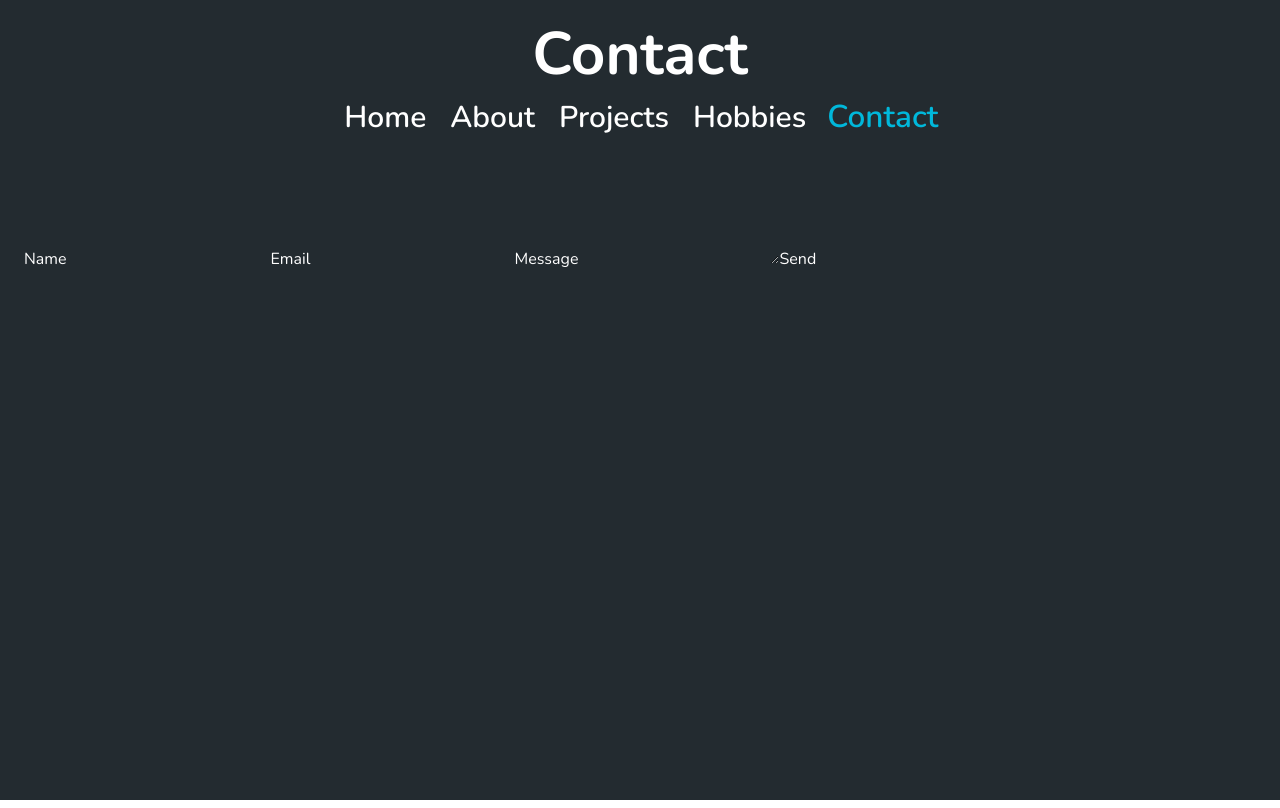
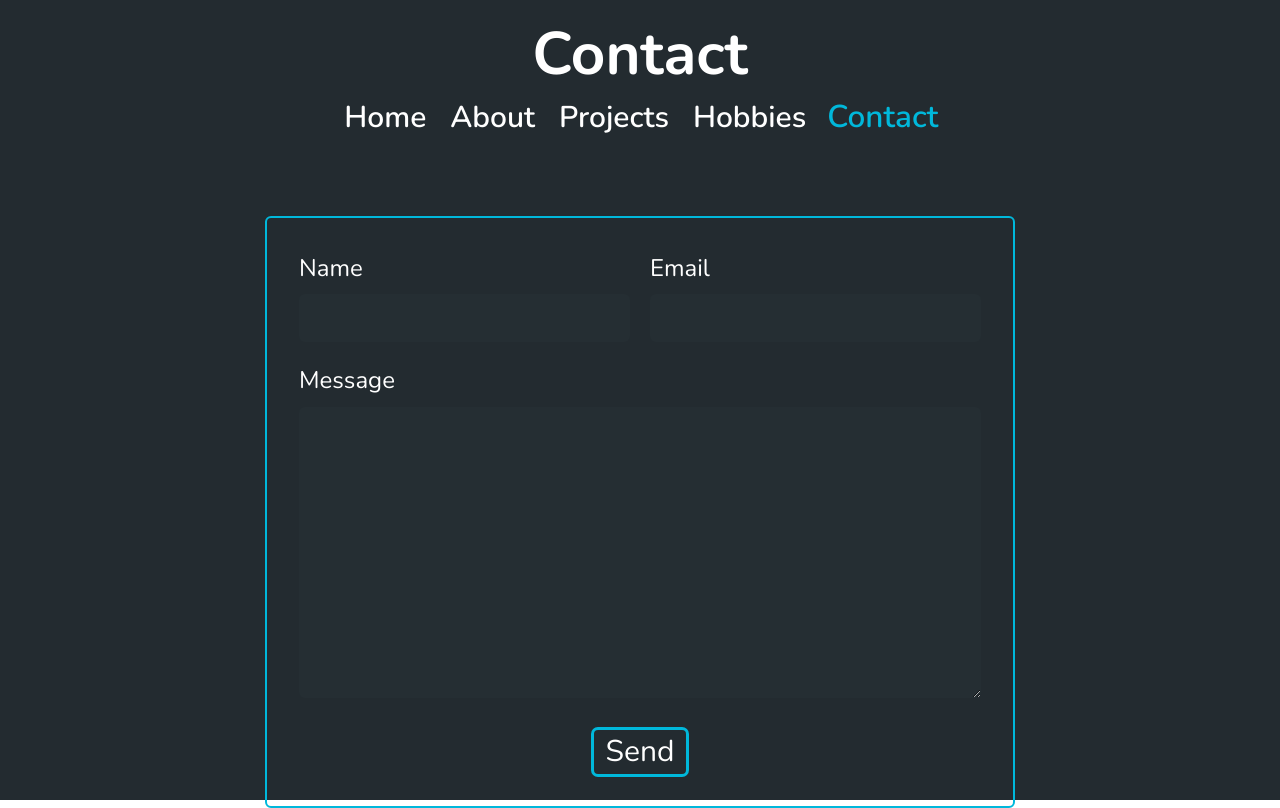
Before and after one commit to smithy773/portfolio-XP, a React (Vite) app: page /contact in a window 1280 px wide. Built offline with nearby package versions, Linux system fonts and the light colour scheme.

Commit message:
Style ContactForm

```diff
--- a/src/components/Pages/Contact/ContactForm.tsx
+++ b/src/components/Pages/Contact/ContactForm.tsx
@@ -33,14 +33,39 @@ export default function ContactForm() {
   };
 
   return (
-    <form ref={form} onSubmit={sendEmail}>
-      <label>Name</label>
-      <input type="text" id="name" name="user_name" />
-      <label>Email</label>
-      <input type="email" name="user_email" id="email" />
-      <label>Message</label>
-      <textarea name="message" id="message" />
-      <input type="submit" value="Send" />
+    <form
+      className="flex flex-col items-center gap-8 border-2 rounded-md border-cyan-500 p-8 m-auto"
+      ref={form}
+      onSubmit={sendEmail}
+    >
+      <div className="grid sm:grid-cols-2 grid-cols-1 sm:grid-rows-4 grid-rows-5 items-center gap-5">
+        <div className="form-div">
+          <label>Name</label>
+          <input className="backgr-p" type="text" id="name" name="user_name" />
+        </div>
+        <div className="form-div">
+          <label>Email</label>
+          <input
+            className="backgr-p"
+            type="email"
+            name="user_email"
+            id="email"
+          />
+        </div>
+        <div className="text-lg form-div h-full w-full sm:col-start-1 sm:col-end-3 sm:row-start-2 row-start-3 row-end-6">
+          <label>Message</label>
+          <textarea
+            className="backgr-p w-full h-full"
+            name="message"
+            id="message"
+          />
+        </div>
+      </div>
+      <input
+        className="outline-cyan-500 outline-3 rounded px-3 py-1 hover:bg-cyan-500 transition-all hover:cursor-pointer text-3xl"
+        type="submit"
+        value="Send"
+      />
     </form>
   );
 }
--- a/src/index.css
+++ b/src/index.css
@@ -1,4 +1,11 @@
 @import "tailwindcss";
+
+.form-div {
+  display: flex;
+  flex-direction: column;
+  gap: 0.5rem;
+  font-size: 1.5rem;
+}
 
 .backgr-p {
   background-color: #252e33;
```
